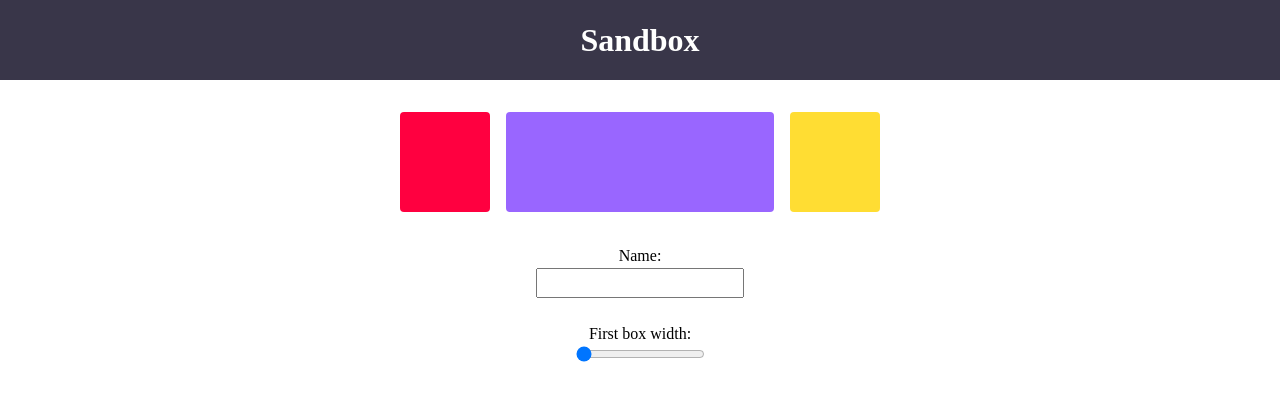
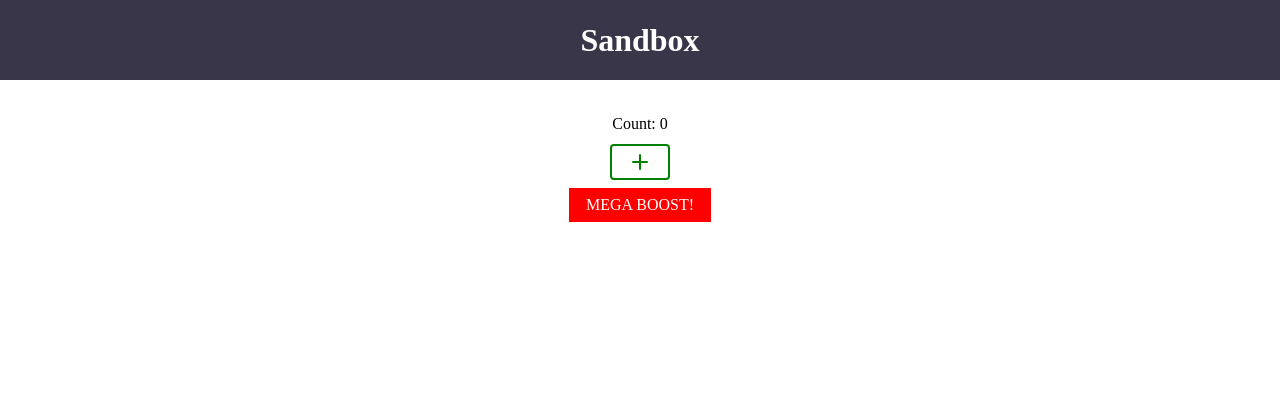
Before and after one commit to paulichdom/joy-of-react-playground, a React (Vite) app: page / in a window 1280 px wide. Shown: the top 400 px of the page. Built offline with nearby package versions, Linux system fonts and the light colour scheme.

Commit message:
implement use callback to preserve fn reference

```diff
--- a/src/App.tsx
+++ b/src/App.tsx
@@ -1,10 +1,10 @@
-import NameAndBoxes from './components/Boxes/NameAndBoxes';
 import Layout from './components/Layout';
+import MegaCounter from './components/MegaCounter';
 
 function App() {
   return (
     <Layout>
-      <NameAndBoxes />
+      <MegaCounter />
     </Layout>
   );
 }
--- /dev/null
+++ b/src/components/MegaCounter/MegaBoost.tsx
@@ -0,0 +1,20 @@
+import React from 'react';
+import styled from 'styled-components';
+
+type MegaBoostProps = {
+  handleClick: () => void;
+};
+
+const MegaBoost: React.FC<MegaBoostProps> = ({ handleClick }) => {
+  return <MegaButton onClick={handleClick}>MEGA BOOST!</MegaButton>;
+};
+
+const PureMegaBoost =  React.memo(MegaBoost);
+export default PureMegaBoost
+
+const MegaButton = styled.button`
+  padding: 4px 16px;
+  color: white;
+  background: red;
+  border: 1px solid red;
+`;
--- /dev/null
+++ b/src/components/MegaCounter/MegaCounter.tsx
@@ -0,0 +1,46 @@
+import * as React from 'react';
+import { Plus } from 'react-feather';
+import styled from 'styled-components';
+import PureMegaBoost from './MegaBoost';
+
+function MegaCounter() {
+  const [count, setCount] = React.useState(0);
+
+  const handleClick = React.useCallback(() => {
+    setCount((currentValue) => currentValue + 1234);
+  }, []);
+
+  return (
+    <Wrapper>
+      Count: {count}
+      <AddButton onClick={() => setCount(count + 1)}>
+        <Plus />
+      </AddButton>
+      <PureMegaBoost handleClick={handleClick} />
+    </Wrapper>
+  );
+}
+
+export default MegaCounter;
+
+const Wrapper = styled.div`
+  width: 100%;
+  display: flex;
+  flex-direction: column;
+  align-items: center;
+  gap: 8px;
+`;
+
+const AddButton = styled.button`
+  padding: 4px 16px;
+  color: green;
+  background: white;
+  border: 2px solid green;
+  border-radius: 4px;
+  transition-duration: 0.2s;
+
+  &:hover {
+    background-color: green;
+    color: white;
+  }
+`;
--- /dev/null
+++ b/src/components/MegaCounter/index.ts
@@ -0,0 +1,2 @@
+export * from './MegaCounter';
+export { default } from './MegaCounter';
```
